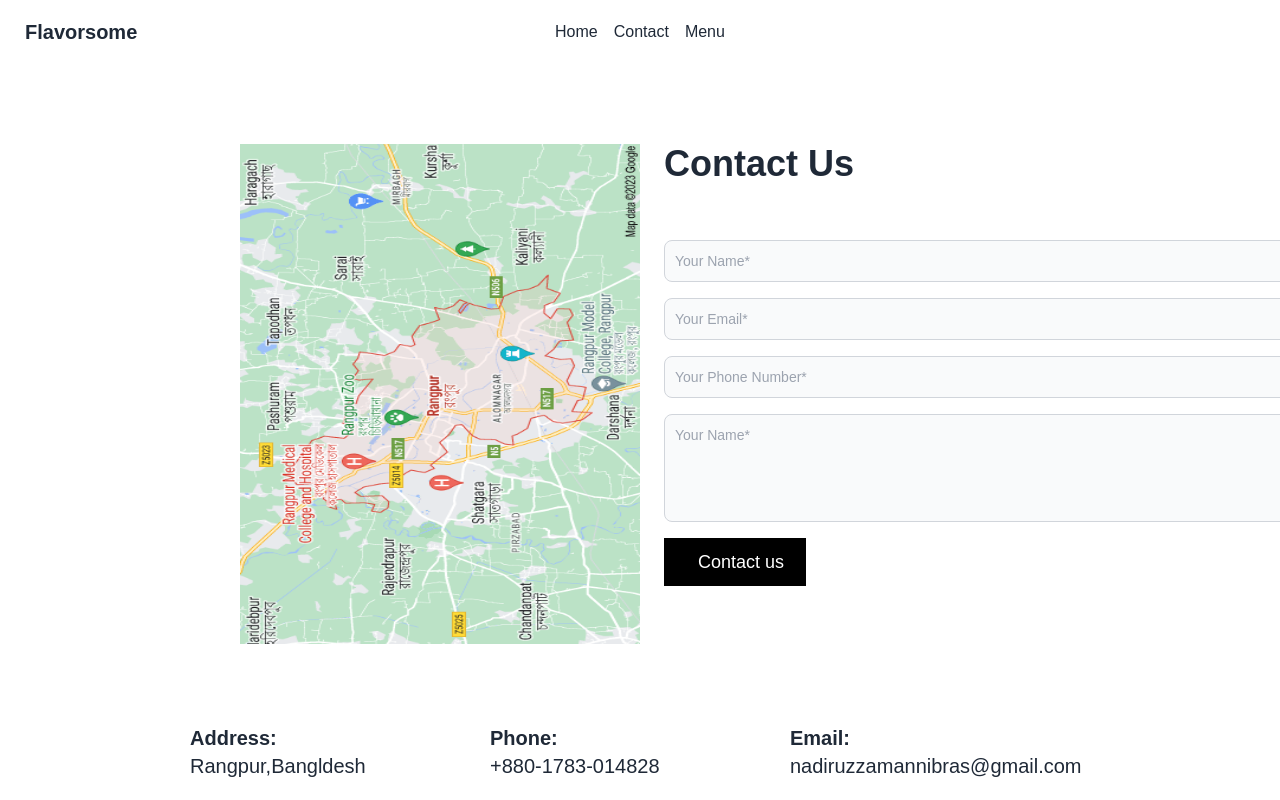
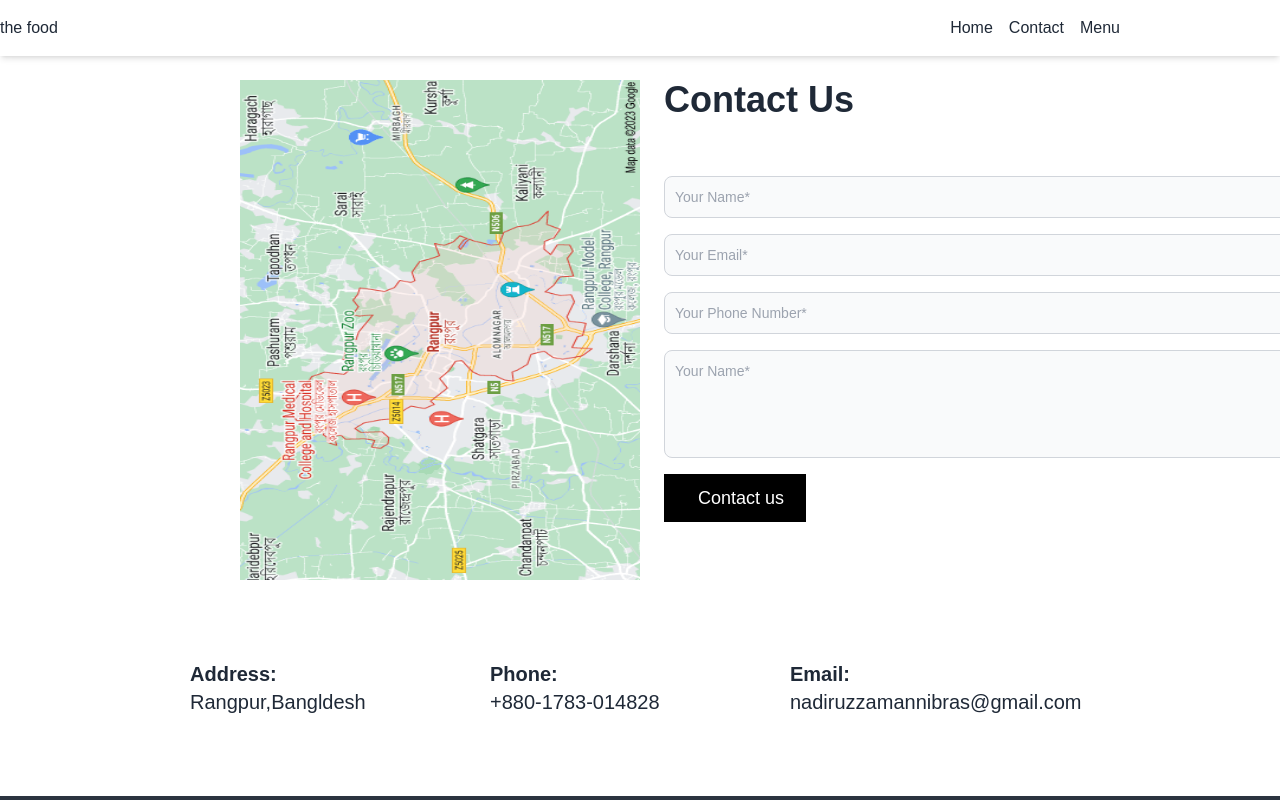
Before and after one commit to MdNadiruzzamanNibras/flavorsome, a Next.js app: page /contact in a window 1280 px wide. Shown: the top 800 px of the page. Built offline with nearby package versions, Linux system fonts and the light colour scheme.

Commit message:
navbar almost done

```diff
--- a/src/Component/Home/HeroAfter.js
+++ b/src/Component/Home/HeroAfter.js
@@ -6,15 +6,15 @@ const HeroAfter = () => {
     return (
         <div className="container mx-auto">
             <div className="lg:flex lg:justify-center  my-16">
-            <div className="flex mr-4">
+            <div className="lg:flex mr-4">
                 <Image
   src={chef}
- className="w-64 h-[450px] mt-10"
+ className="lg:w-64 lg:h-[450px] mt-10"
   alt="main chef"
 />
                 <Image
   src={an}
-  className="w-64  h-[450px] mx-3"
+  className="lg:w-64  lg:h-[450px] mx-3"
   alt="main chef"
 />
             </div>
--- a/src/Component/Home/Master_Chef.js
+++ b/src/Component/Home/Master_Chef.js
@@ -12,7 +12,7 @@ import { BsInstagram } from 'react-icons/bs';
 const Master_Chef = () => {
     return (
         <div className='my-16 container mx-auto'>
-            <h1 className='text-center text-4xl font-bold'>Our Master Chef</h1>
+            <h1 className='text-center text-4xl my-24 font-bold'>Our Master Chef</h1>
             <div className='grid lg:grid-cols-4 md:grid-cols-2 sm:grid-cols-1 gap-3'>
                 <div className='w-64  '>
                     <Image src={owner} className="w-64 h-80 shadow-md " alt="owner" />
--- a/src/Component/Home/Menu.js
+++ b/src/Component/Home/Menu.js
@@ -9,7 +9,7 @@ const Menu = ({menuData}) => {
          <div className="my-20  ">
             <h1 className="text-6xl font-extrabold text-center my-7">Our Menu</h1>
 
-             <div className="grid grid-cols-1 lg:grid-cols-2 gap-5 ">
+             <div className="grid grid-cols-1 md:ml-24 lg:grid-cols-2 gap-5 ">
 
             {
               menuData.slice(0, 4).map(food =>
--- a/src/Component/layout/RootLayout.js
+++ b/src/Component/layout/RootLayout.js
@@ -1,4 +1,6 @@
 import Link from "next/link";
+import { useState } from "react";
+import { AiOutlineMenu, AiOutlineClose} from 'react-icons/ai';
 
 
 
@@ -21,9 +23,10 @@ const RootLayout = ({ children }) => {
   //   }
 
   // ]
+  const [open, setOpen] =useState(false)
   return (
     <div>
-       <div className="navbar bg-base-100">
+       {/* <div className="navbar bg-base-100">
   <div className="navbar-start">
     <div className="dropdown">
       <label tabIndex={0} className="btn btn-ghost lg:hidden">
@@ -62,32 +65,42 @@ const RootLayout = ({ children }) => {
   <div className="navbar-end">
     <></>
   </div>
-</div>
-      {/* <div className="shadow-md w-full fixed top-0 left-0">
+</div> */}
+      <div className="shadow-md w-full fixed top-0 left-0">
         <div className="md:flex md:justify-between md:items-center bg-white py-4">
           <div>
             the food
           </div>
-          <div>
-            <h1><AiOutlineMenu/></h1>
-            <h1><AiOutlineClose/></h1>
+          <div onClick={()=>setOpen(!open)} className="absolute text-2xl top-6 right-8 cursor-pointer md:hidden">
+           {open? <h1><AiOutlineClose/></h1>:
+            <h1> <AiOutlineMenu/></h1>}
           </div>
           <div>
-            <ul className="md:flex md:items-center md:pb-0 pb-12
-            absolute md:static bg-white md:z-auto z-[-1] w-full
-             md:w-auto md:pl-0 pl-9 transition-all duration-500 ease-in left-0">
-              {Alllink.map((a)=>
-              <li key={a.id}>
-                  <Link href={a?.Links}>{ a.name}</Link>
-                </li>
-              )
+            <ul className={`md:flex md:items-center md:pb-0 pb-12
+            absolute md:static bg-white lg:mr-40 md:mr-14 md:z-auto z-[-1] w-full
+             md:w-auto md:pl-0 pl-9 transition-all duration-500 ease-in left-0 ${open ? 'top-14 opacity-100' : 'top-[-490px]'} md:opacity-100 `}>
 
-              }
+              <li>
+
+
+      </li>
+              <li>
+              <Link className="ml-4 top-19" href="/">Home</Link>
+
+      </li>
+      <li className="ml-4">
+         <Link href="/contact">
+              Contact</Link>
+      </li>
+      <li className="ml-4">
+         <Link href="/menu">
+              Menu</Link>
+      </li>
 
             </ul>
             </div>
         </div>
-     </div> */}
+     </div>
       <div >{children}</div>
       <footer className="footer p-10 bg-neutral text-neutral-content">
   <nav>
```
